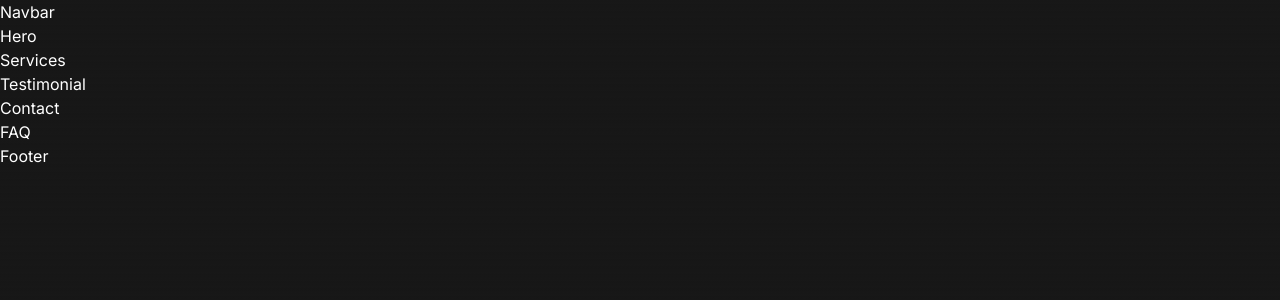
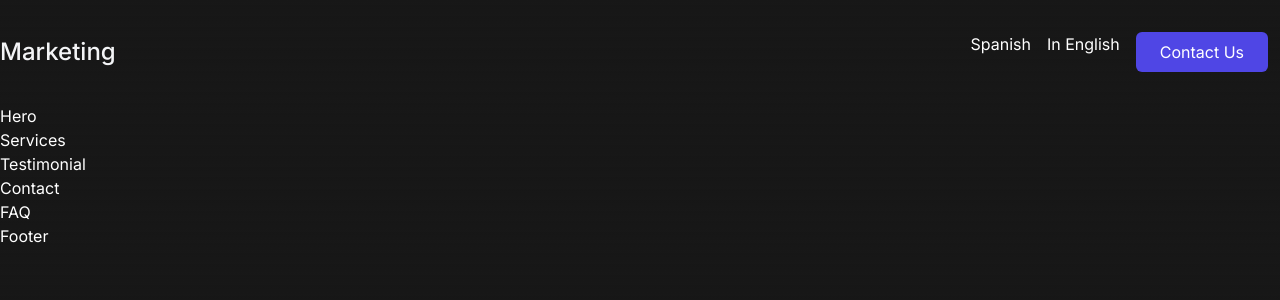
Before and after one commit to daniArbesu/marketing-website-storyblok, a Next.js app: page / in a window 1280 px wide. Shown: the top 300 px of the page. Built offline with nearby package versions, Linux system fonts and the light colour scheme.

Commit message:
feat: add basic Navbar

```diff
--- a/src/app/page.tsx
+++ b/src/app/page.tsx
@@ -9,7 +9,7 @@ import Testimonial from '@/components/sections/Testimonial';
 export default function Home() {
   return (
     <>
-      <Navbar />
+      <Navbar title="Marketing" cta_button_text="Contact Us" />
       <main>
         <Hero />
         <Services />
--- a/src/components/Navbar.tsx
+++ b/src/components/Navbar.tsx
@@ -1,7 +1,32 @@
-const Navbar = () => {
-  return (
-    <div>Navbar</div>
-  )
+import Link from 'next/link';
+
+interface Props {
+  title: string;
+  cta_button_text: string;
 }
 
-export default Navbar
+const Navbar: React.FC<Props> = ({ title, cta_button_text }) => {
+  return (
+    <div className="w-full">
+      <nav className="container relative mx-auto flex flex-wrap items-center justify-between p-8 lg:justify-between xl:px-0">
+        <div className="flex w-full flex-wrap items-center justify-between lg:w-auto">
+          <Link href="/">
+            <span className="flex items-center space-x-2 text-2xl font-medium text-gray-100">
+              <span>{title}</span>
+            </span>
+          </Link>
+        </div>
+
+        <div className="nav__item mr-3 hidden space-x-4 lg:flex">
+          <Link href="/es">Spanish</Link>
+          <Link href="/en">In English</Link>
+          <Link href="#contact" className="rounded-md bg-indigo-600 px-6 py-2 text-white md:ml-5">
+            {cta_button_text}
+          </Link>
+        </div>
+      </nav>
+    </div>
+  );
+};
+
+export default Navbar;
```
